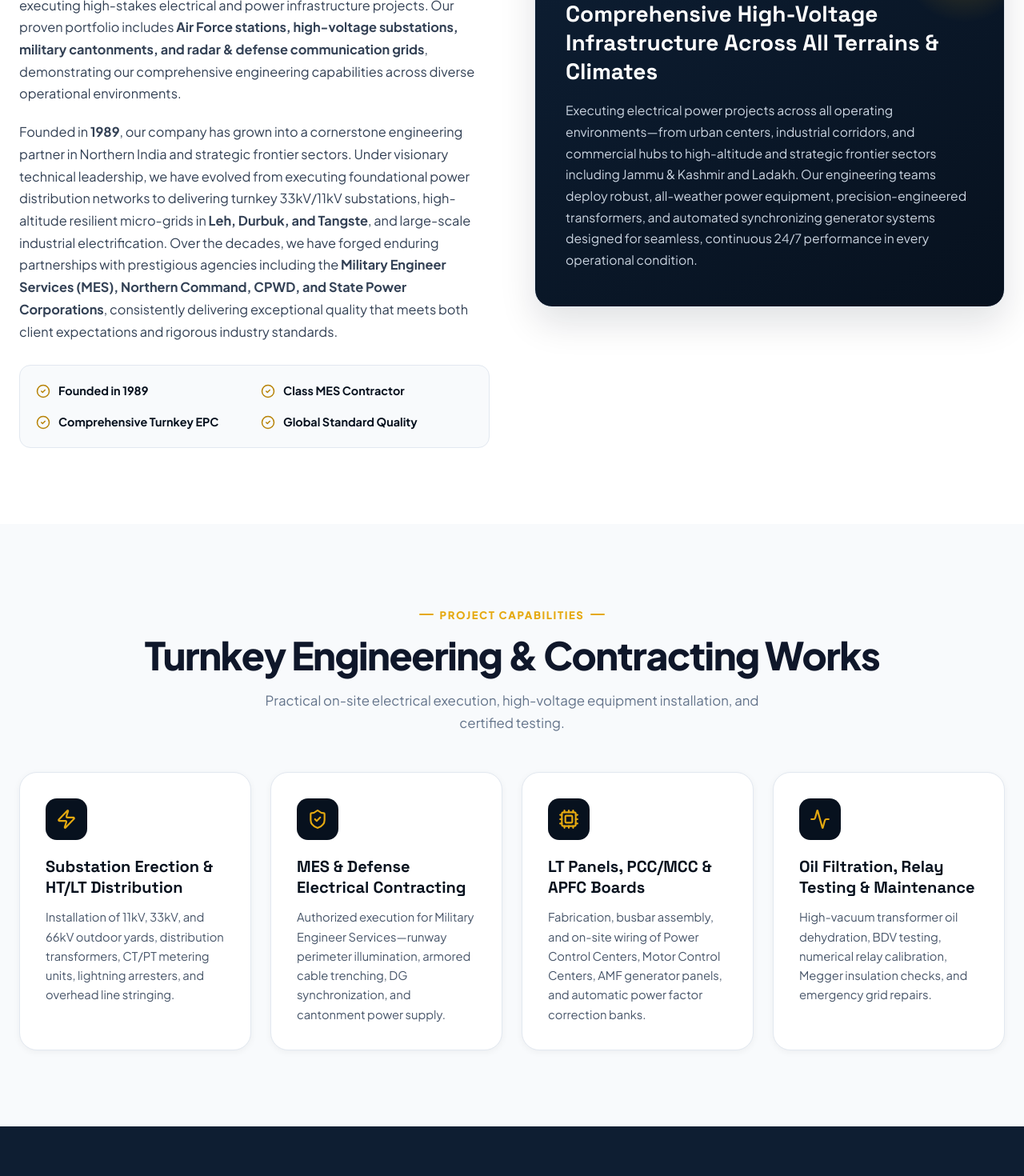
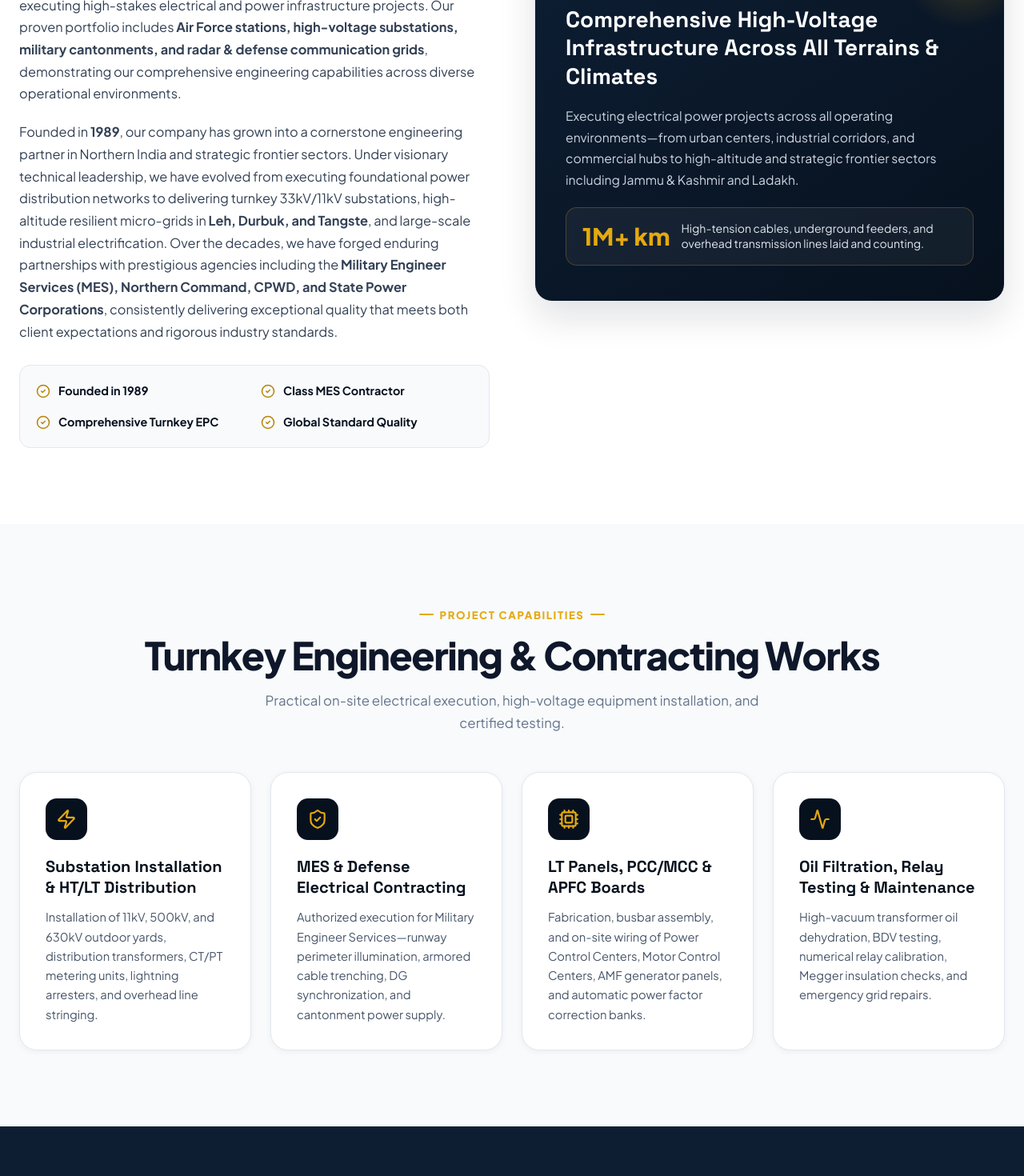
Before and after one commit to pratyushproach02/PROACH-BRAND, a React (Vite) app in the folder client/: page / in a window 1280 px wide. Shown: the part 1180-2650 px from the top of the page at 80% size. Built offline with nearby package versions, Linux system fonts and the light colour scheme; no server answers.

Commit message:
Update substation installation wording, ratings to 11kV 500kV 630kV, and highlight 1M+ km cable milestone

```diff
--- a/client/src/components/AboutCompany.jsx
+++ b/client/src/components/AboutCompany.jsx
@@ -86,7 +86,7 @@ export default function AboutCompany() {
 
           </div>
 
-          {/* Right Column: Visual Engineering Showcase Card */}
+          {/* Right Column: Visual Engineering Showcase Card with 1M+ KM Milestone */}
           <div style={{
             position: 'relative',
             borderRadius: 'var(--radius-lg)',
@@ -142,14 +142,36 @@ export default function AboutCompany() {
               <p style={{
                 fontSize: '0.98rem',
                 color: '#cbd5e1',
-                lineHeight: 1.7
+                lineHeight: 1.7,
+                marginBottom: '20px'
               }}>
                 Executing electrical power projects across all operating environments—from urban centers,
                 industrial corridors, and commercial hubs to high-altitude and strategic frontier sectors
-                including Jammu & Kashmir and Ladakh. Our engineering teams deploy robust, all-weather power
-                equipment, precision-engineered transformers, and automated synchronizing generator systems
-                designed for seamless, continuous 24/7 performance in every operational condition.
+                including Jammu & Kashmir and Ladakh.
               </p>
+
+              <div style={{
+                background: 'rgba(255, 255, 255, 0.05)',
+                border: '1px solid rgba(229, 169, 16, 0.25)',
+                borderRadius: 'var(--radius-md)',
+                padding: '16px 20px',
+                display: 'flex',
+                alignItems: 'center',
+                gap: '14px'
+              }}>
+                <div style={{
+                  fontSize: '1.85rem',
+                  fontWeight: 800,
+                  color: 'var(--gold-primary)',
+                  lineHeight: 1,
+                  whiteSpace: 'nowrap'
+                }}>
+                  1M+ km
+                </div>
+                <div style={{ fontSize: '0.88rem', color: '#e2e8f0', lineHeight: 1.4 }}>
+                  High-tension cables, underground feeders, and overhead transmission lines laid and counting.
+                </div>
+              </div>
             </div>
 
           </div>
--- a/client/src/data/projectsData.js
+++ b/client/src/data/projectsData.js
@@ -11,8 +11,8 @@ export const caseStudies = [
     title: 'Northern Command Strategic Substation & Power Distribution',
     location: 'Udhampur Military Station, J&K',
     sector: 'Defense Infrastructure',
-    scope: '33/11kV Substation Erection, HT Switchgear, 2000kVA Transformers & AMF DG Backup',
-    summary: 'Turnkey engineering, supply, erection, testing, and commissioning of primary high-voltage power distribution for critical command facilities.',
+    scope: 'Substation Installation, HT Switchgear, 2000kVA Transformers & AMF DG Backup',
+    summary: 'Turnkey engineering, supply, installation, testing, and commissioning of primary high-voltage power distribution for critical command facilities.',
     highlight: 'Designed for uninterrupted failover with dual grid synchronizing and zero downtime tolerance.'
   },
   {
@@ -48,15 +48,15 @@ export const regionalPresence = [
   { city: 'Jammu Central', role: 'Headquarters & Regional Logistics Depot', coverage: 'Greater Jammu, Kathua, Samba Industrial Zone' },
   { city: 'Udhampur', role: 'Northern Command Defense Project Division', coverage: 'Command HQs, Air Force Stations, Rail Corridors' },
   { city: 'Kashmir Valley / Srinagar', role: 'High-Altitude Project & Rapid Response Base', coverage: 'Srinagar, Baramulla, Anantnag, Kupwara' },
-  { city: 'Strategic Hill Sectors', role: 'Turnkey Substation & Remote Line Erection', coverage: 'Leh, Durbuk, Tangste, Chenab Valley' }
+  { city: 'Strategic Hill Sectors', role: 'Turnkey Substation & Remote Line Installation', coverage: 'Leh, Durbuk, Tangste, Chenab Valley' }
 ];
 
 export const turnkeyServices = [
   {
     id: 'srv-01',
     icon: 'Zap',
-    title: 'Substation Erection & HT/LT Distribution',
-    description: 'Installation of 11kV, 33kV, and 66kV outdoor yards, distribution transformers, CT/PT metering units, lightning arresters, and overhead line stringing.'
+    title: 'Substation Installation & HT/LT Distribution',
+    description: 'Installation of 11kV, 500kV, and 630kV outdoor yards, distribution transformers, CT/PT metering units, lightning arresters, and overhead line stringing.'
   },
   {
     id: 'srv-02',
```
